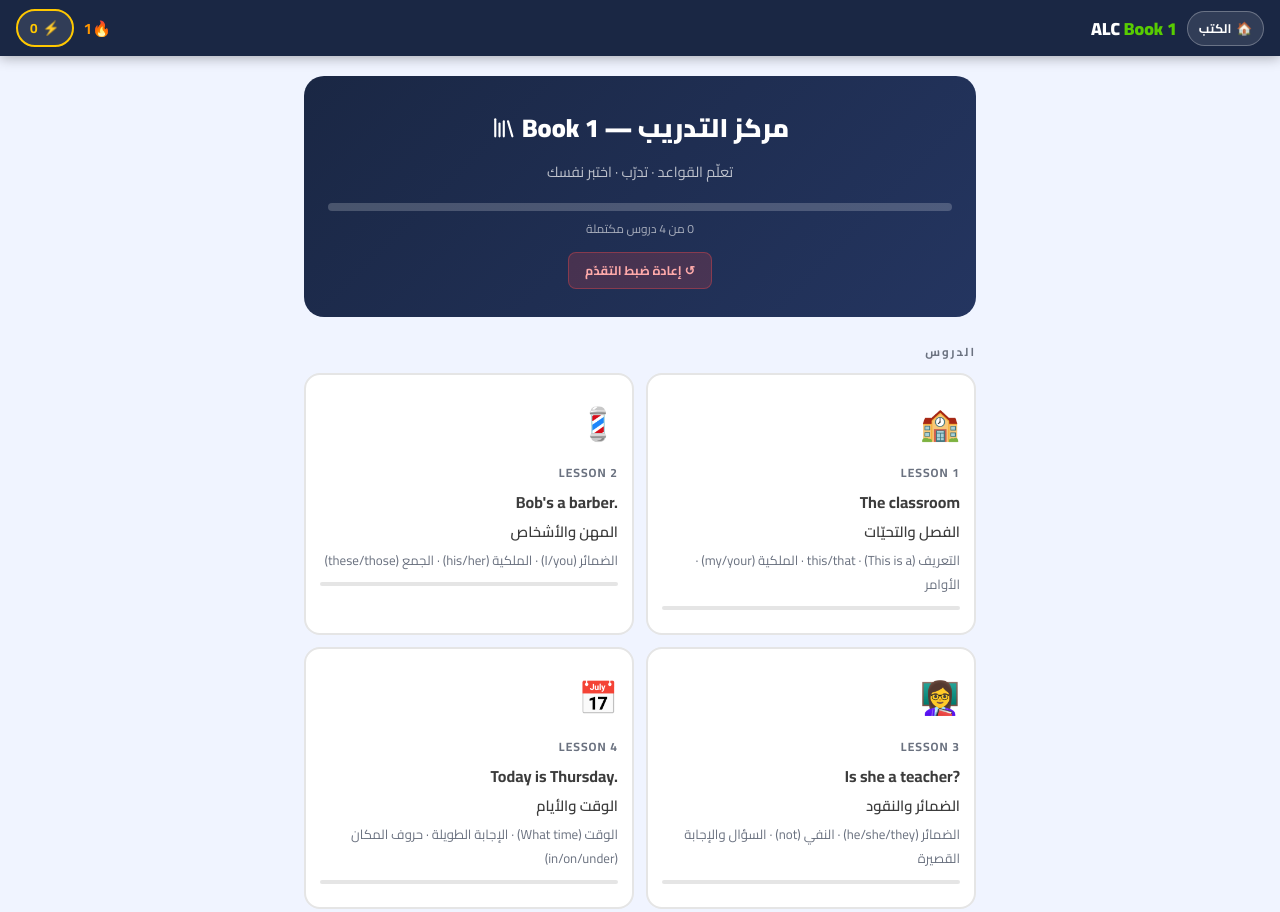
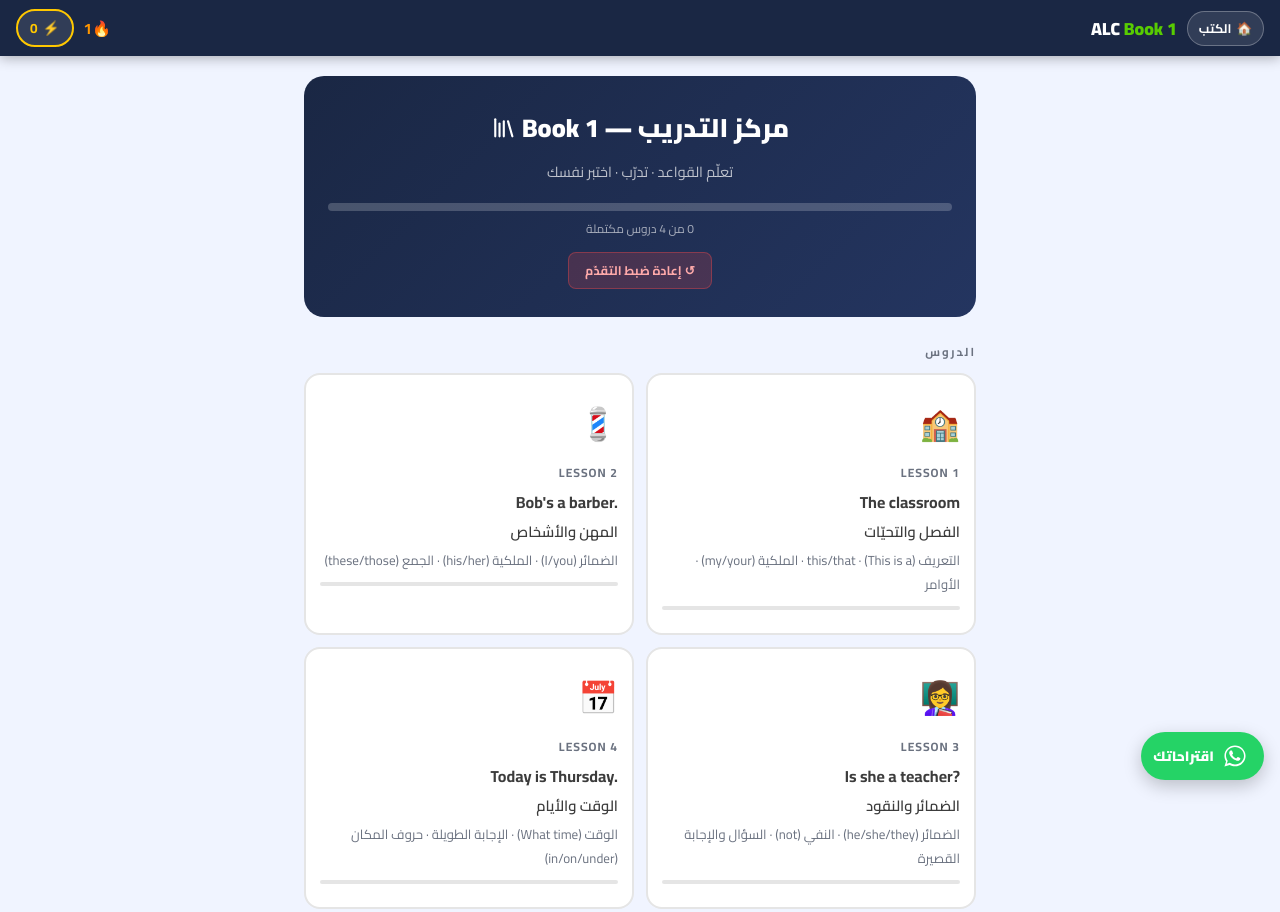
Before and after one commit to alimobarki2030/alc4, a plain HTML site: page book1.html in a window 1280 px wide. Shown: the top 912 px of the page. Drawn offline with Linux system fonts and the light colour scheme.

Commit message:
Add floating WhatsApp button (bottom-right) for suggestions on every page (#207)
Claude-Session: https://claude.ai/code/session_011YEvGJ73QPXzgCcPaL7kxB

Co-authored-by: Claude <noreply@anthropic.com>

```diff
--- a/book1.html
+++ b/book1.html
@@ -361,5 +361,6 @@ if('serviceWorker' in navigator){
   window.addEventListener('load',()=>navigator.serviceWorker.register('sw.js'));
 }
 </script>
+<script src="js/wa-fab.js" defer></script>
 </body>
 </html>
--- /dev/null
+++ b/js/wa-fab.js
@@ -0,0 +1,22 @@
+// زر واتساب عائم (أسفل اليمين) للاقتراحات والإضافات — يُحمَّل في كل الصفحات.
+(function(){
+  if(document.getElementById('wa-fab'))return;
+  var NUM='966555736427';
+  var MSG='السلام عليكم، عندي اقتراح لموقع ALC: ';
+  var css='#wa-fab{position:fixed;right:16px;bottom:20px;z-index:300;display:flex;align-items:center;gap:8px;'+
+    'background:#25D366;color:#fff;text-decoration:none;border-radius:999px;padding:0 16px 0 12px;height:48px;'+
+    'font-family:Cairo,sans-serif;font-weight:800;font-size:.85rem;box-shadow:0 6px 18px rgba(0,0,0,.22);'+
+    'transition:transform .15s,box-shadow .15s;-webkit-tap-highlight-color:transparent}'+
+    '#wa-fab:hover{transform:translateY(-2px);box-shadow:0 10px 24px rgba(0,0,0,.28)}'+
+    '#wa-fab svg{width:26px;height:26px;flex:none}'+
+    '@media (max-width:420px){#wa-fab{padding:0;width:52px;height:52px;justify-content:center}#wa-fab span{display:none}}'+
+    '@media print{#wa-fab{display:none}}';
+  var st=document.createElement('style');st.textContent=css;document.head.appendChild(st);
+  var a=document.createElement('a');
+  a.id='wa-fab';a.target='_blank';a.rel='noopener';
+  a.href='https://wa.me/'+NUM+'?text='+encodeURIComponent(MSG);
+  a.setAttribute('aria-label','راسلنا على واتساب: اقتراحات وإضافات');a.title='اقتراحات وإضافات';
+  a.innerHTML='<svg viewBox="0 0 32 32" aria-hidden="true"><path fill="#fff" d="M16 3C8.8 3 3 8.7 3 15.8c0 2.5.7 4.9 2 7L3 29l6.4-2c2 1.1 4.3 1.7 6.6 1.7 7.2 0 13-5.7 13-12.8S23.2 3 16 3zm0 23.4c-2.1 0-4.1-.6-5.9-1.7l-.4-.3-3.8 1.2 1.2-3.7-.3-.4c-1.2-1.8-1.9-3.9-1.9-6C4.9 9.8 9.9 5 16 5s11.1 4.8 11.1 10.8S22.1 26.4 16 26.4zm6.1-8c-.3-.2-2-1-2.3-1.1-.3-.1-.5-.2-.8.2-.2.3-.9 1.1-1.1 1.3-.2.2-.4.3-.7.1-.3-.2-1.4-.5-2.7-1.7-1-.9-1.7-2-1.9-2.3-.2-.3 0-.5.2-.7l.5-.6c.2-.2.2-.3.3-.6.1-.2.1-.4 0-.6-.1-.2-.8-1.9-1.1-2.6-.3-.7-.6-.6-.8-.6h-.7c-.2 0-.6.1-.9.4-.3.3-1.2 1.1-1.2 2.8s1.2 3.2 1.4 3.5c.2.2 2.4 3.6 5.8 5.1.8.3 1.4.5 1.9.7.8.3 1.5.2 2.1.1.6-.1 2-.8 2.2-1.6.3-.8.3-1.4.2-1.6-.1-.1-.3-.2-.6-.4z"/></svg><span>اقتراحاتك</span>';
+  a.addEventListener('click',function(){try{gtag('event','whatsapp_click',{page:location.pathname});}catch(e){}});
+  document.body.appendChild(a);
+})();
--- a/sw.js
+++ b/sw.js
@@ -1,4 +1,4 @@
-const CACHE_NAME='alc-v166';
+const CACHE_NAME='alc-v167';
 // Audio lives in its own size-capped cache so the mp3s can never pile
 // into (or get wiped alongside) the versioned app cache.
 // v2: audio re-generated at higher fidelity (48kHz/192kbps) — bumping the
@@ -13,6 +13,7 @@ const CORE_ASSETS=[
   '/','/book1','/book2','/book3','/book4','/book5','/book5-pronouns','/book6','/book7','/book8','/book9','/book10','/book11','/book12','/book13','/book14','/grammar',
   '/css/style.css',
   '/js/error-report.js',
+  '/js/wa-fab.js',
   '/js/access-gate.js',
   '/js/audio-index.js',
   '/js/engine-core.js','/js/engine-progress.js','/js/ar-match.js','/js/engine-lessons.js',
```
Also changed, not shown: book10.html (+1 -0 lines), book11.html (+1 -0 lines), book12.html (+1 -0 lines), book13.html (+1 -0 lines), book14.html (+1 -0 lines), book2.html (+1 -0 lines), book3.html (+1 -0 lines), book4.html (+1 -0 lines), book5-pronouns.html (+1 -0 lines), book5.html (+1 -0 lines), book6.html (+1 -0 lines), book7.html (+1 -0 lines), book8.html (+1 -0 lines), book9.html (+1 -0 lines), 2 more files.
